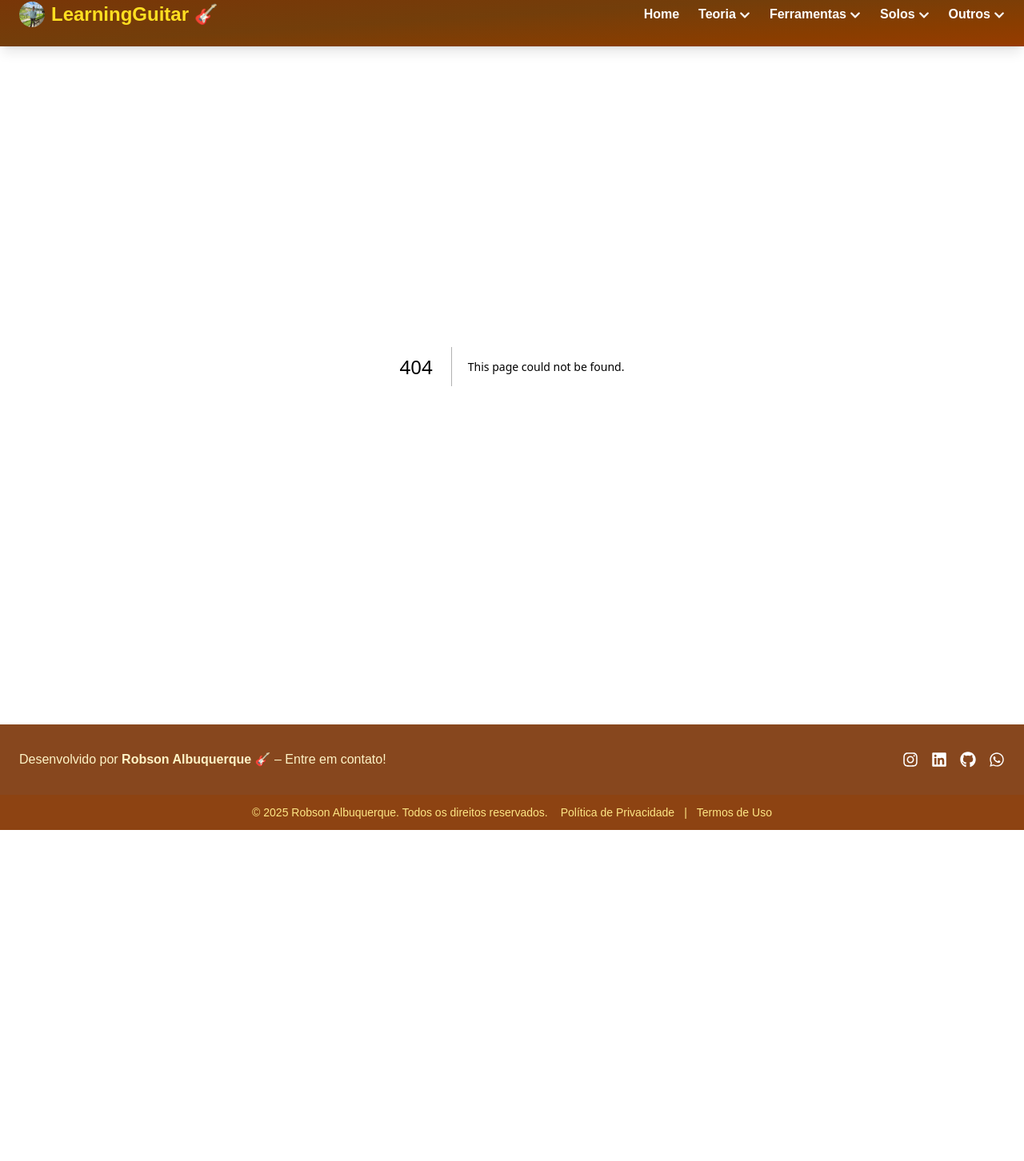
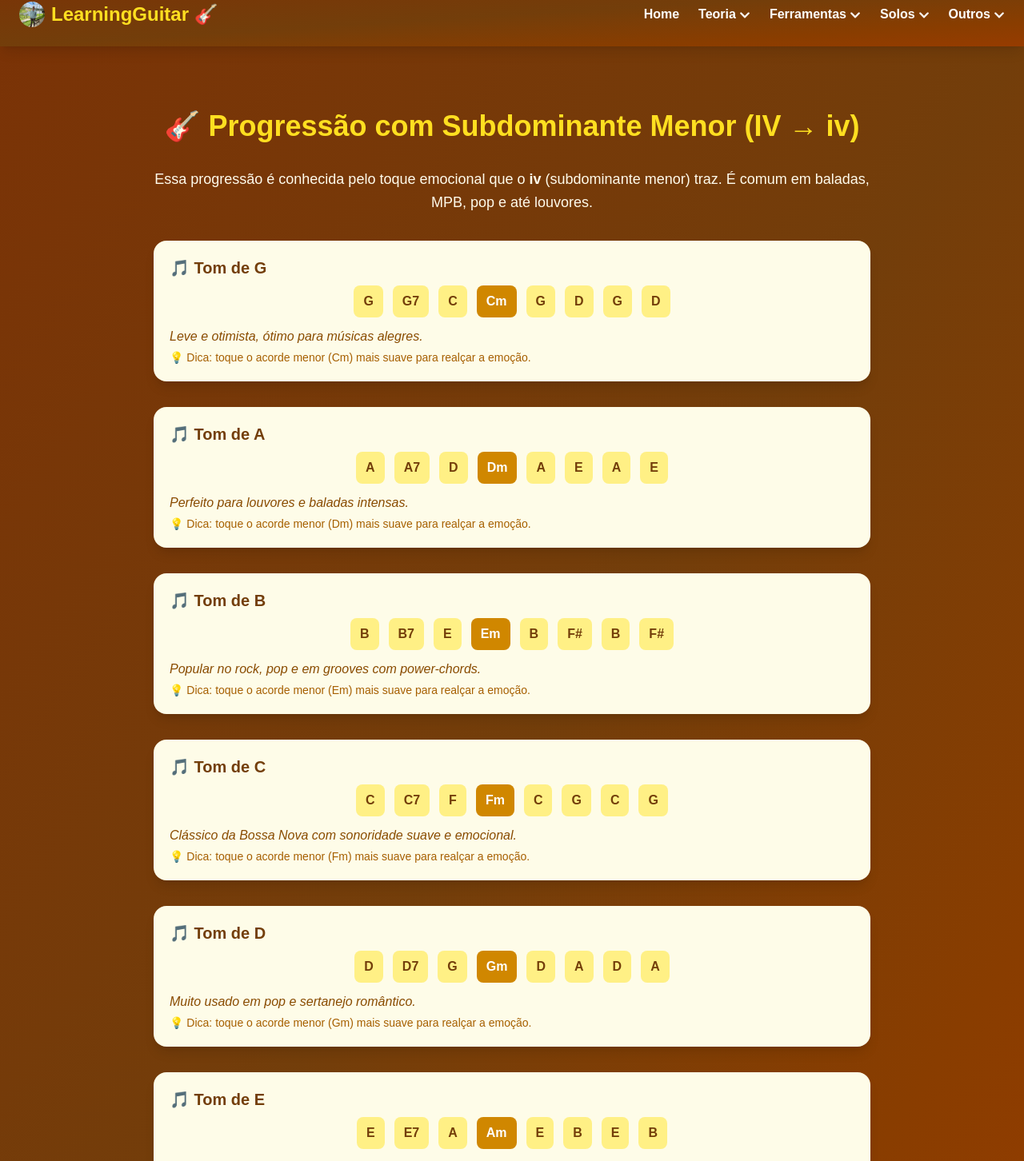
Before and after one commit to robsonalbuquerquedev/learningguitar, a Next.js app: page /subdominante-menor in a window 1280 px wide. Before the commit this address had no page. Shown: the part 22-1474 px from the top of the page at 80% size. Before the commit the page ends 1060 px from the top, so only its background shows below. Built offline with nearby package versions, Linux system fonts and the light colour scheme.

Commit message:
feat: adicionar rota subdominante-menor

```diff
--- /dev/null
+++ b/src/app/subdominante-menor/page.tsx
@@ -0,0 +1,94 @@
+"use client";
+
+import { motion } from "framer-motion";
+
+export default function ProgressaoComSubdominanteMenor() {
+    const tons = [
+        {
+            tom: "G",
+            acordes: ["G", "G7", "C", "Cm", "G", "D", "G", "D"],
+            descricao: "Leve e otimista, ótimo para músicas alegres.",
+        },
+        {
+            tom: "A",
+            acordes: ["A", "A7", "D", "Dm", "A", "E", "A", "E"],
+            descricao: "Perfeito para louvores e baladas intensas.",
+        },
+        {
+            tom: "B",
+            acordes: ["B", "B7", "E", "Em", "B", "F#", "B", "F#"],
+            descricao: "Popular no rock, pop e em grooves com power-chords.",
+        },
+        {
+            tom: "C",
+            acordes: ["C", "C7", "F", "Fm", "C", "G", "C", "G"],
+            descricao: "Clássico da Bossa Nova com sonoridade suave e emocional.",
+        },
+        {
+            tom: "D",
+            acordes: ["D", "D7", "G", "Gm", "D", "A", "D", "A"],
+            descricao: "Muito usado em pop e sertanejo romântico.",
+        },
+        {
+            tom: "E",
+            acordes: ["E", "E7", "A", "Am", "E", "B", "E", "B"],
+            descricao: "Muito usado em rock, blues e músicas com guitarra elétrica.",
+        },
+        {
+            tom: "F",
+            acordes: ["F", "F7", "Bb", "Bbm", "F", "C", "F", "C"],
+            descricao: "Muito usado em baladas, arranjos com sopros e em músicas que pedem calor harmônico.",
+        },
+    ];
+
+    return (
+        <main className="min-h-screen bg-gradient-to-br from-amber-900 via-yellow-900 to-amber-800 text-amber-50 py-20 px-6">
+            <div className="max-w-4xl mx-auto space-y-8">
+                <h1 className="text-3xl sm:text-4xl font-bold text-center text-yellow-300">
+                    🎸 Progressão com Subdominante Menor (IV → iv)
+                </h1>
+
+                <p className="text-lg leading-relaxed text-center">
+                    Essa progressão é conhecida pelo toque emocional que o{" "}
+                    <strong>iv</strong> (subdominante menor) traz.
+                    É comum em baladas, MPB, pop e até louvores.
+                </p>
+
+                {tons.map((item, index) => (
+                    <div
+                        key={index}
+                        className="bg-yellow-50 text-yellow-900 p-5 rounded-2xl shadow-lg"
+                    >
+                        <h3 className="text-xl font-bold mb-2">🎵 Tom de {item.tom}</h3>
+
+                        <div className="flex flex-wrap justify-center gap-3 mb-3">
+                            {item.acordes.map((acorde, i) => (
+                                <motion.span
+                                    key={i}
+                                    className={`px-3 py-2 rounded-lg font-semibold ${acorde.match(/m\b/) && !acorde.includes("7")
+                                        ? "bg-yellow-600 text-white"
+                                        : "bg-yellow-200 text-yellow-900"
+                                        }`}
+                                    whileHover={{ scale: 1.1 }}
+                                    transition={{ type: "spring", stiffness: 300 }}
+                                >
+                                    {acorde}
+                                </motion.span>
+                            ))}
+                        </div>
+
+                        <p className="italic text-yellow-800 mb-1">{item.descricao}</p>
+                        <p className="text-sm text-yellow-700">
+                            💡 Dica: toque o acorde menor ({item.acordes.find(a => a.match(/m\b/) && !a.includes("7"))})
+                            mais suave para realçar a emoção.
+                        </p>
+                    </div>
+                ))}
+
+                <p className="text-center text-sm text-amber-200 mt-6">
+                    💬 Experimente tocar lentamente e sinta a &quot;virada&quot; emocional entre o IV e o iv.
+                </p>
+            </div>
+        </main>
+    );
+}
```
